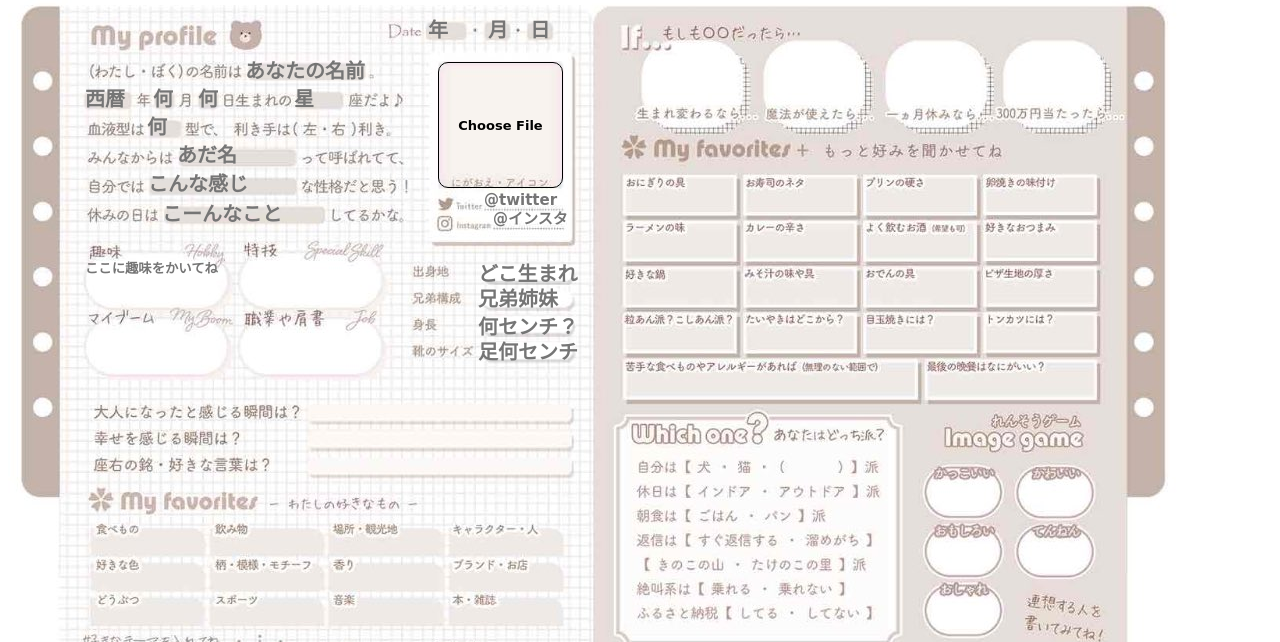
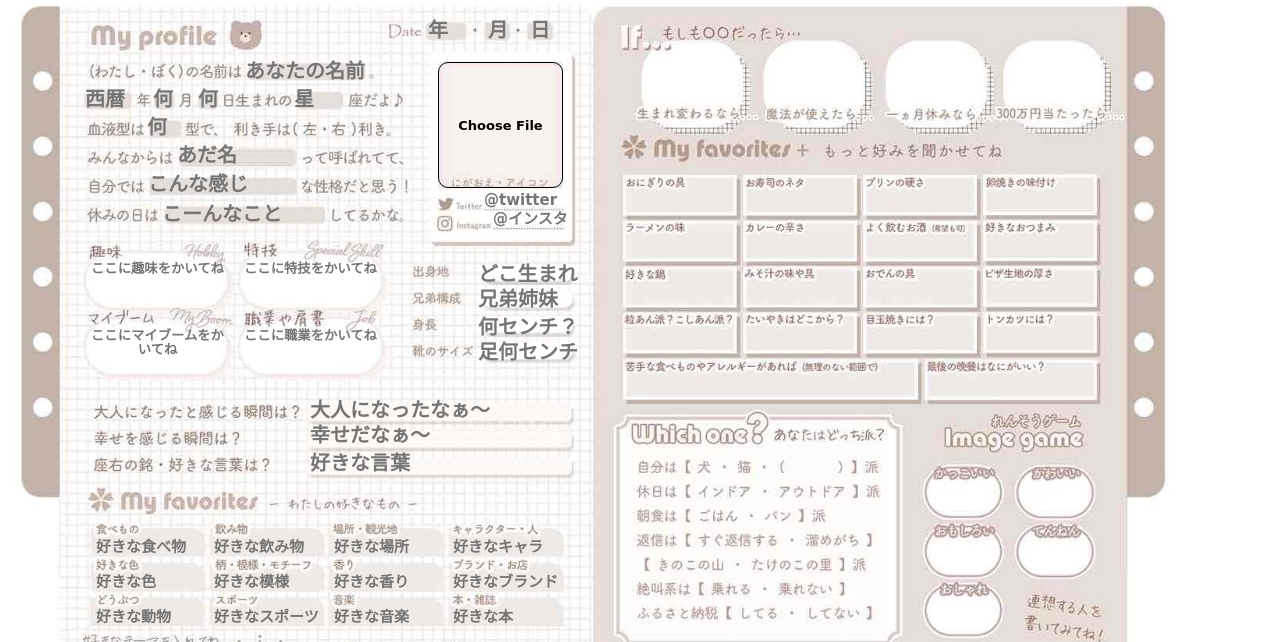
Before and after one commit to akaneotake/profile-note, a website: page index.html in a window 1280 px wide. Shown: the part 158-800 px from the top of the page. Drawn offline with nearby package versions, Linux system fonts and the light colour scheme; a web font is replaced by a local one.

Commit message:
Add small font size for resizeInput function

```diff
--- a/index.html
+++ b/index.html
@@ -117,6 +117,9 @@
 
       <!-- 左上のtextarea -->
       <textarea id="hobby" class="leftup-textarea" maxlength="30" placeholder="ここに趣味をかいてね"></textarea>
+      <textarea id="skill" class="leftup-textarea" maxlength="30" placeholder="ここに特技をかいてね"></textarea>
+      <textarea id="boom" class="leftup-textarea" maxlength="30" placeholder="ここにマイブームをかいてね"></textarea>
+      <textarea id="occupation" class="leftup-textarea" maxlength="30" placeholder="ここに職業をかいてね"></textarea>
 
       <!-- 左上右のinput -->
       <input id="birthplace" class="leftup-input text-small" type="text" name="birthplace" placeholder="どこ生まれ？">
@@ -124,6 +127,26 @@
       <input id="user-height" class="leftup-input text-small" type="text" name="user-height" placeholder="何センチ？">
       <input id="shoe-size" class="leftup-input text-small" type="text" name="shoe-size" placeholder="足何センチ？">
 
+      <!-- 左中のinput -->
+      <input id="feel-adult" class="leftmiddle-input" type="text" name="feel-adult" placeholder="大人になったなぁ～">
+      <input id="feel-happy" class="leftmiddle-input" type="text" name="feel-happy" placeholder="幸せだなぁ～">
+      <input id="favorit-word" class="leftmiddle-input" type="text" name="favorit-word" placeholder="好きな言葉">
+
+      <!-- 左中のinput(My favorites) -->
+      <input id="f-food" class="leftmiddle-my-favorites font15px" type="text" name="f-food" placeholder="好きな食べ物">
+      <input id="f-drink" class="leftmiddle-my-favorites font15px" type="text" name="f-drink" placeholder="好きな飲み物">
+      <input id="f-place" class="leftmiddle-my-favorites font15px" type="text" name="f-place" placeholder="好きな場所">
+      <input id="f-character" class="leftmiddle-my-favorites font15px" type="text" name="f-character" placeholder="好きなキャラ">
+
+      <input id="f-color" class="leftmiddle-my-favorites font15px" type="text" name="f-color" placeholder="好きな色">
+      <input id="f-pattern" class="leftmiddle-my-favorites font15px" type="text" name="f-pattern" placeholder="好きな模様">
+      <input id="f-fragrance" class="leftmiddle-my-favorites font15px" type="text" name="f-fragrance" placeholder="好きな香り">
+      <input id="f-brand" class="leftmiddle-my-favorites font15px" type="text" name="f-brand" placeholder="好きなブランド">
+
+      <input id="f-animal" class="leftmiddle-my-favorites font15px" type="text" name="f-animal" placeholder="好きな動物">
+      <input id="f-sports" class="leftmiddle-my-favorites font15px" type="text" name="f-sports" placeholder="好きなスポーツ">
+      <input id="f-music" class="leftmiddle-my-favorites font15px" type="text" name="f-music" placeholder="好きな音楽">
+      <input id="f-book" class="leftmiddle-my-favorites font15px" type="text" name="f-book" placeholder="好きな本">
 
 
     </div>
--- a/script.js
+++ b/script.js
@@ -108,7 +108,23 @@ function checkBold(event) {
 function resizeInput(event) {
   const input = event.target;
   let size = 20;
+  let sizeS = 15;
 
+  if (input.classList.contains('font15px') == true) {
+    if (input.offsetWidth < input.scrollWidth) {
+      for (
+        sizeS;
+        input.offsetWidth < input.scrollWidth;
+        sizeS -= 1
+      ) {
+        input.style.fontSize = sizeS + "px";
+      }
+    } else if (input.value === '') {
+      sizeS = 15;
+      input.style.fontSize = sizeS + "px";
+    };
+  }
+  else {
     if (input.offsetWidth < input.scrollWidth) {
       for (
         size;
@@ -120,6 +136,7 @@ function resizeInput(event) {
     } else if (input.value === '') {
       size = 20;
       input.style.fontSize = size + "px";
+    };
   };
 };
 
--- a/style.css
+++ b/style.css
@@ -45,6 +45,8 @@ label span {
 input {
   position: absolute;
   height: 22px;
+  /* line-height変えたら表示変わる？ */
+  line-height: 1rem;
   border: none;
   background-color: transparent;
   font-family: "Yomogi", cursive;
@@ -60,7 +62,8 @@ textarea {
   background-color: transparent;
   font-family: "Yomogi", cursive;
   font-weight: bold;
-  /*text-align: center;*/
+  /* 中央寄せしたらプレビューズレる？ */
+  text-align: center;
   line-height: 1;
 }
 
@@ -200,6 +203,21 @@ textarea {
   top: 263px;
 }
 
+#skill {
+  left: 228px;
+  top: 263px;
+}
+
+#boom {
+  left: 75px;
+  top: 330px;
+}
+
+#occupation {
+  left: 228px;
+  top: 330px;
+}
+
 /* 左上右のinput */
 .leftup-input {
   width: 100px;
@@ -222,7 +240,88 @@ textarea {
   top: 343px;
 }
 
+/* 左中のinput */
+.leftmiddle-input {
+  width: 275px;
+  left: 300px;
+}
 
+#feel-adult {
+  top: 401px;
+}
+
+#feel-happy {
+  top: 426px;
+}
+
+#favorit-word {
+  top: 454px;
+}
+
+/* 左中のinput(My favorites) */
+.leftmiddle-my-favorites {
+  width: 108px;
+}
+
+#f-food {
+  left: 86px;
+  top: 540px;
+}
+
+#f-drink {
+  left: 204px;
+  top: 540px;
+}
+
+#f-place {
+  left: 324px;
+  top: 540px;
+}
+
+#f-character {
+  left: 443px;
+  top: 540px;
+}
+
+#f-color {
+  left: 86px;
+  top: 575px;
+}
+
+#f-pattern {
+  left: 204px;
+  top: 575px;
+}
+
+#f-fragrance {
+  left: 324px;
+  top: 575px;
+}
+
+#f-brand {
+  left: 443px;
+  top: 575px;
+}
+
+#f-animal {
+  left: 86px;
+  top: 610px;
+}
+
+#f-sports {
+  left: 204px;
+  top: 610px;
+}
+
+#f-music {
+  left: 324px;
+  top: 610px;
+}
+
+#f-book {
+  left: 443px;
+  top: 610px;
+}
 
 .btn {
   display: block;
@@ -247,4 +346,7 @@ textarea {
 
 #preview {
   display: none;
+  /* paddingとmarginゼロでズレ治る？ */
+  padding: 0;
+  margin: 0;
 }
```
Lines whose indentation alone changed are shown as unchanged.
